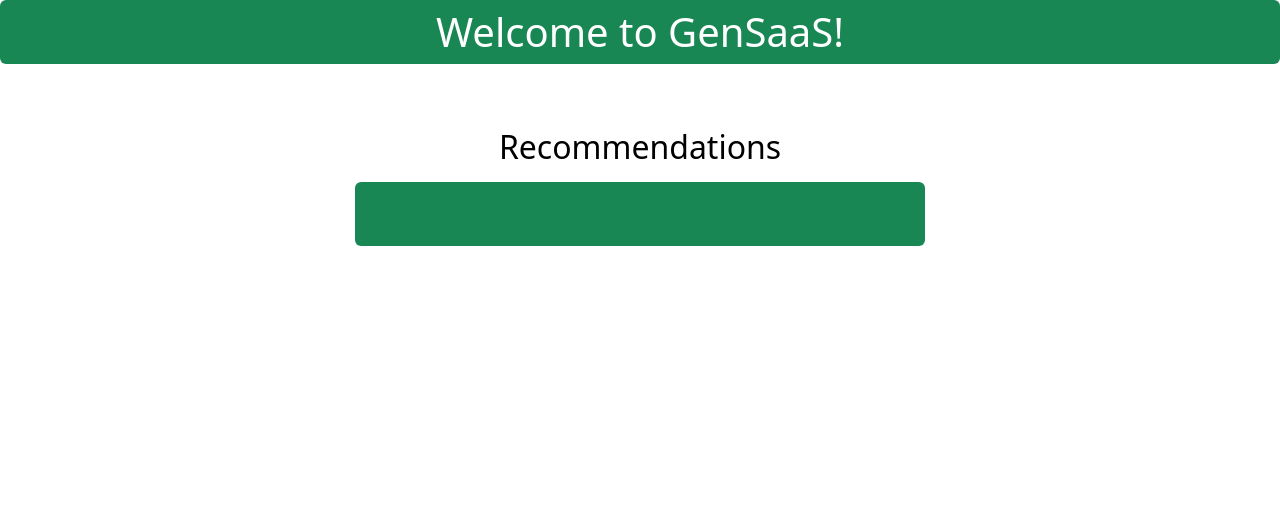
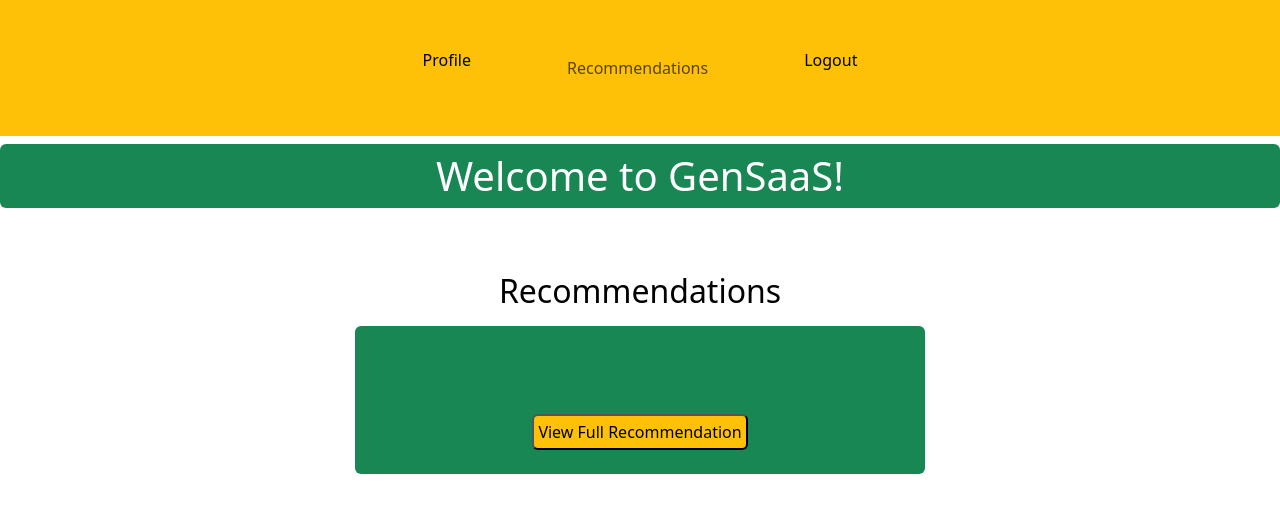
Before and after one commit to JasonOS03/Final-Year-Project, a website: page public/homepage.html in a window 1280 px wide. Drawn offline with nearby package versions, Linux system fonts and the light colour scheme; no server answers.

Commit message:
Added a navbar in the homepage.html file. When the user clicks the recommendation navigation item, they will be redirected to the homepage. When the user clicks logout, they will be redirected to the logout page, and If they click their profile they will be redirected to the user's profile page. A button has been added to the response container which will allow the user to view the full recommendation, with the logic for this being added as the next step

```diff
--- a/public/homepage.html
+++ b/public/homepage.html
@@ -4,8 +4,18 @@
     <meta charset="UTF-8">
     <meta name="viewport" content="width=device-width, initial-scale=1.0">
     <title>GenSaaS</title>
+
 </head>
 <body>
+    <nav class = "navbar bg-warning mb-2">
+        <div class = "container ">
+        <ul class = "bg-warning text-black text-center rounded navbar-nav flex-row gap-5 mx-auto p-3">
+            <li class = "nav-item mr-2 ml-2 p-4">Profile</li>
+            <li class = "nav-item mr-2 ml-2 p-4"><a class = "nav-link" href = "homepage.html">Recommendations</a></li>
+            <li class = "nav-item mr-2 ml-2 p-4">Logout</li>
+        </ul>
+    </div>
+</nav>
     <!--Homepage header-->
 <h1 class = "text-center bg-success text-white p-2 rounded" aria-label = "app heading">Welcome to GenSaaS!</h1>
 <br><br>
@@ -15,10 +25,18 @@
 <div class = "row justify-content-center">
 <div id = "container" class = "col-md-6 bg-success text-center rounded p-4">
     <p id = "response" class = "text-white"></p>
+    <br><br>
+    <button class = "bg-warning text-black p-1 rounded" id = "view_full_recomm">View Full Recommendation</button>
 </div>
 </div>
 </div>
 <link href="https://cdn.jsdelivr.net/npm/bootstrap@5.3.3/dist/css/bootstrap.min.css" rel="stylesheet">
+<style>
+        .nav-item:hover
+        {
+            background-color: gold;
+        }
+</style>
 <script src = "homepage.js"></script>
 </body>
 </html>
--- a/public/homepage.js
+++ b/public/homepage.js
@@ -3,6 +3,7 @@ const input = document.getElementById("promptbox");
 const response_container = document.getElementById("container");
 const response_text = document.getElementById("response");
 const register_button = document.getElementById("register_button");
+const view_full_button = document.getElementById("view_full_recomm");
 
 
 document.addEventListener("DOMContentLoaded", async ()=>{
```
